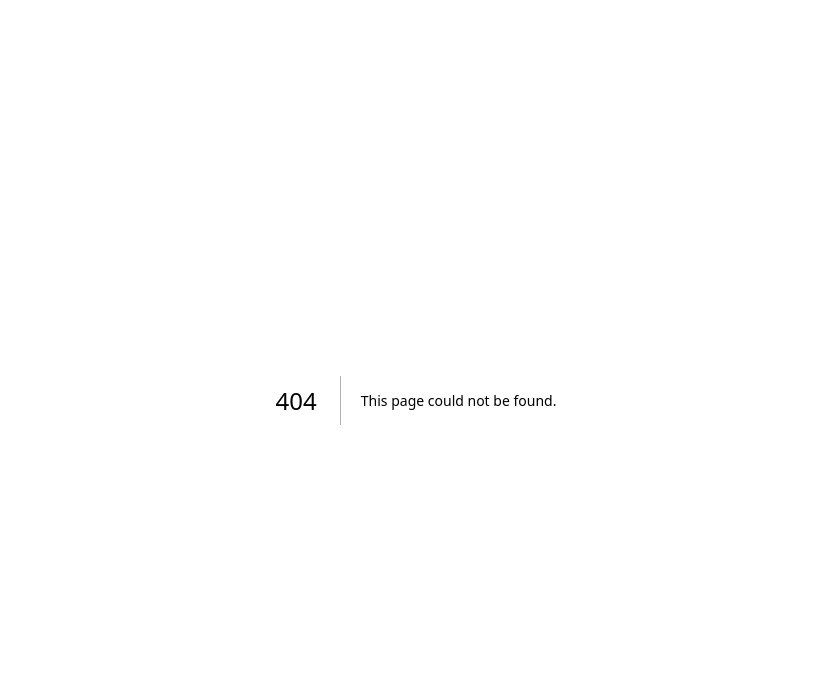
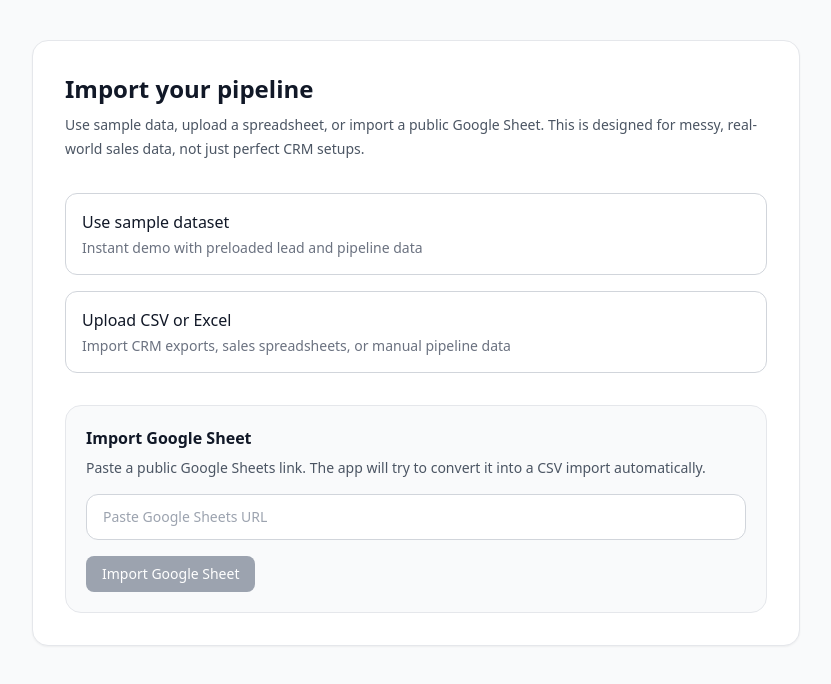
Before and after one commit to powerstephen/ai-sales-agent-mvp-new, a Next.js app: page /connect in a window 1280 px wide. Before the commit this address had no page. Shown: the top 684 px of the page, without its empty margins (224-1055 px from the left). Built offline with nearby package versions, Linux system fonts and the light colour scheme.

Commit message:
Create page.tsx

```diff
--- /dev/null
+++ b/app/connect/page.tsx
@@ -0,0 +1,169 @@
+"use client";
+
+import { useState } from "react";
+import { useRouter } from "next/navigation";
+import * as XLSX from "xlsx";
+import { leads } from "@/lib/data";
+import { googleSheetUrlToCsvUrl, normalizeImportedRows } from "@/lib/import";
+
+export default function ConnectPage() {
+  const router = useRouter();
+
+  const [loading, setLoading] = useState(false);
+  const [sheetUrl, setSheetUrl] = useState("");
+  const [error, setError] = useState("");
+
+  const saveLeadsAndGo = (normalizedLeads: unknown) => {
+    localStorage.setItem("uploadedLeads", JSON.stringify(normalizedLeads));
+    localStorage.setItem("dataMode", "uploaded");
+    router.push("/");
+  };
+
+  const handleUseSample = async () => {
+    setError("");
+    setLoading(true);
+
+    setTimeout(() => {
+      localStorage.setItem("uploadedLeads", JSON.stringify(leads));
+      localStorage.setItem("dataMode", "sample");
+      router.push("/");
+    }, 1200);
+  };
+
+  const handleFileUpload = async (file: File) => {
+    try {
+      setError("");
+      setLoading(true);
+
+      const buffer = await file.arrayBuffer();
+      const workbook = XLSX.read(buffer, { type: "array" });
+      const firstSheet = workbook.Sheets[workbook.SheetNames[0]];
+      const rows = XLSX.utils.sheet_to_json<Record<string, unknown>>(firstSheet, {
+        defval: "",
+      });
+
+      const normalized = normalizeImportedRows(rows);
+      saveLeadsAndGo(normalized);
+    } catch {
+      setLoading(false);
+      setError("Could not read that file. Please use CSV or Excel.");
+    }
+  };
+
+  const handleGoogleSheetImport = async () => {
+    try {
+      setError("");
+      setLoading(true);
+
+      const csvUrl = googleSheetUrlToCsvUrl(sheetUrl);
+      const response = await fetch(csvUrl);
+
+      if (!response.ok) {
+        throw new Error("Failed to fetch sheet");
+      }
+
+      const csvText = await response.text();
+      const workbook = XLSX.read(csvText, { type: "string" });
+      const firstSheet = workbook.Sheets[workbook.SheetNames[0]];
+      const rows = XLSX.utils.sheet_to_json<Record<string, unknown>>(firstSheet, {
+        defval: "",
+      });
+
+      const normalized = normalizeImportedRows(rows);
+      saveLeadsAndGo(normalized);
+    } catch {
+      setLoading(false);
+      setError(
+        "Could not import that Google Sheet. Make sure it is shared publicly or published, and try again."
+      );
+    }
+  };
+
+  return (
+    <main className="min-h-screen bg-gray-50 px-6 py-10 md:px-10">
+      <div className="mx-auto max-w-3xl">
+        <div className="rounded-2xl border border-gray-200 bg-white p-8 shadow-sm">
+          <h1 className="text-2xl font-semibold text-gray-900">Import your pipeline</h1>
+          <p className="mt-2 text-sm leading-6 text-gray-600">
+            Use sample data, upload a spreadsheet, or import a public Google Sheet. This is designed for messy, real-world sales data, not just perfect CRM setups.
+          </p>
+
+          {!loading && (
+            <>
+              <div className="mt-8 space-y-4">
+                <button
+                  onClick={handleUseSample}
+                  className="w-full rounded-xl border border-gray-300 px-4 py-4 text-left hover:bg-gray-50"
+                >
+                  <div className="font-medium text-gray-900">Use sample dataset</div>
+                  <div className="mt-1 text-sm text-gray-500">
+                    Instant demo with preloaded lead and pipeline data
+                  </div>
+                </button>
+
+                <label className="block w-full cursor-pointer rounded-xl border border-gray-300 px-4 py-4 hover:bg-gray-50">
+                  <div className="font-medium text-gray-900">Upload CSV or Excel</div>
+                  <div className="mt-1 text-sm text-gray-500">
+                    Import CRM exports, sales spreadsheets, or manual pipeline data
+                  </div>
+                  <input
+                    type="file"
+                    accept=".csv,.xlsx,.xls"
+                    className="hidden"
+                    onChange={(e) => {
+                      const file = e.target.files?.[0];
+                      if (file) handleFileUpload(file);
+                    }}
+                  />
+                </label>
+              </div>
+
+              <div className="mt-8 rounded-2xl border border-gray-200 bg-gray-50 p-5">
+                <h2 className="text-base font-semibold text-gray-900">Import Google Sheet</h2>
+                <p className="mt-2 text-sm text-gray-600">
+                  Paste a public Google Sheets link. The app will try to convert it into a CSV import automatically.
+                </p>
+
+                <input
+                  type="text"
+                  value={sheetUrl}
+                  onChange={(e) => setSheetUrl(e.target.value)}
+                  placeholder="Paste Google Sheets URL"
+                  className="mt-4 w-full rounded-xl border border-gray-300 bg-white px-4 py-3 text-sm outline-none focus:border-gray-500"
+                />
+
+                <button
+                  onClick={handleGoogleSheetImport}
+                  disabled={!sheetUrl}
+                  className="mt-4 rounded-lg bg-black px-4 py-2 text-sm text-white disabled:cursor-not-allowed disabled:bg-gray-400"
+                >
+                  Import Google Sheet
+                </button>
+              </div>
+            </>
+          )}
+
+          {loading && (
+            <div className="mt-8 rounded-2xl border border-gray-200 bg-gray-50 p-6 text-center">
+              <h2 className="text-lg font-semibold text-gray-900">Analyzing your data</h2>
+              <p className="mt-2 text-sm text-gray-600">
+                Building ICP, scoring leads, and identifying missed pipeline...
+              </p>
+
+              <div className="mt-6 space-y-3">
+                <div className="h-2 animate-pulse rounded bg-gray-200" />
+                <div className="mx-auto h-2 w-3/4 animate-pulse rounded bg-gray-200" />
+              </div>
+            </div>
+          )}
+
+          {error && (
+            <div className="mt-6 rounded-xl border border-red-200 bg-red-50 px-4 py-3 text-sm text-red-700">
+              {error}
+            </div>
+          )}
+        </div>
+      </div>
+    </main>
+  );
+}
```
